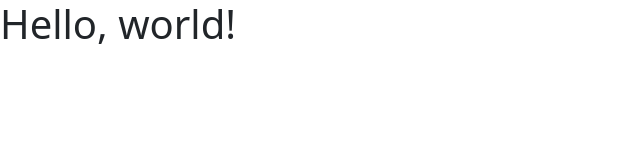
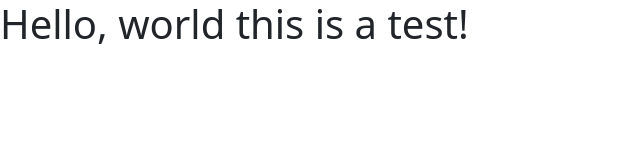
Before and after one commit to dclaros25/bootstap_wb, a plain HTML site: page index.html in a window 1280 px wide. Shown: the whole page, without its empty margins (0-640 px from the left). Drawn offline with nearby package versions, Linux system fonts and the light colour scheme.

Commit message:
Update index.html

```diff
--- a/index.html
+++ b/index.html
@@ -11,7 +11,7 @@
     <title>HDanilo's Bootstrap</title>
   </head>
   <body>
-    <h1>Hello, world!</h1>
+    <h1>Hello, world this is a test!</h1>
 
     <!-- Optional JavaScript; choose one of the two! -->
 
```
